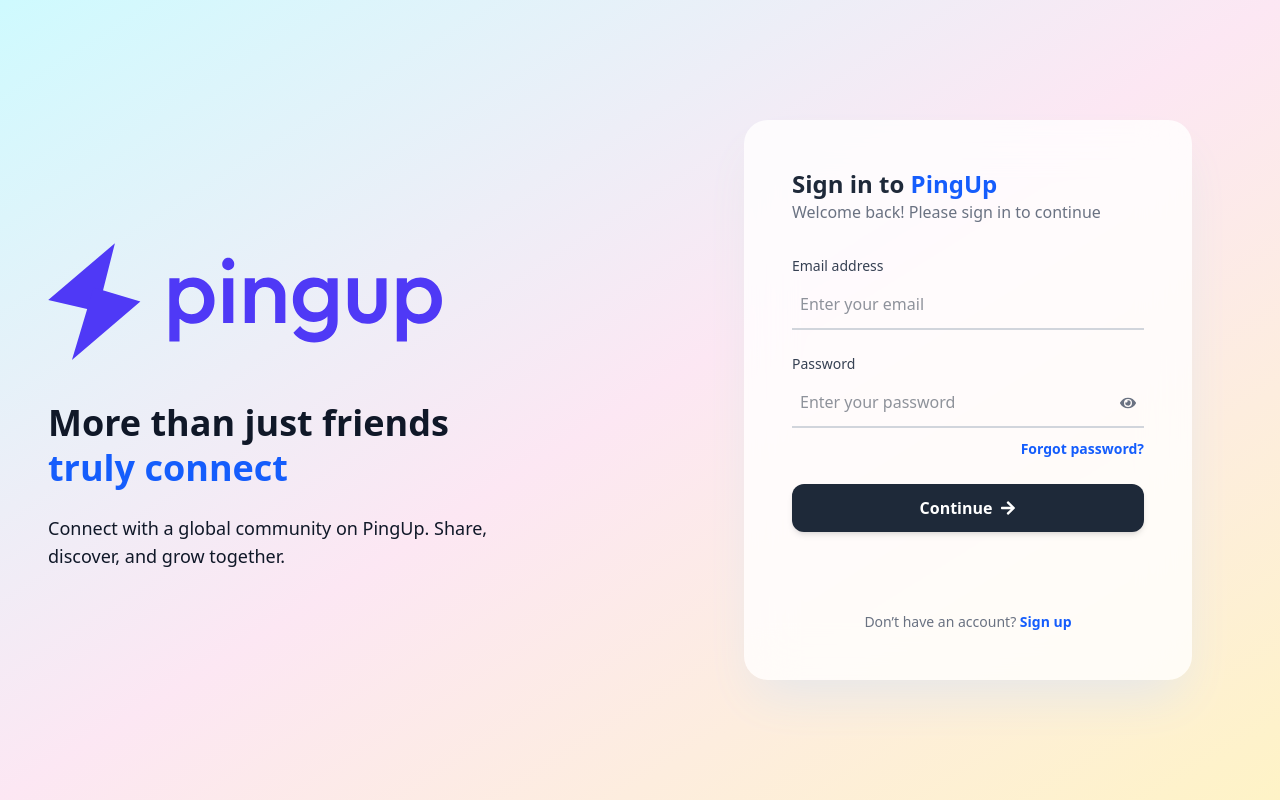
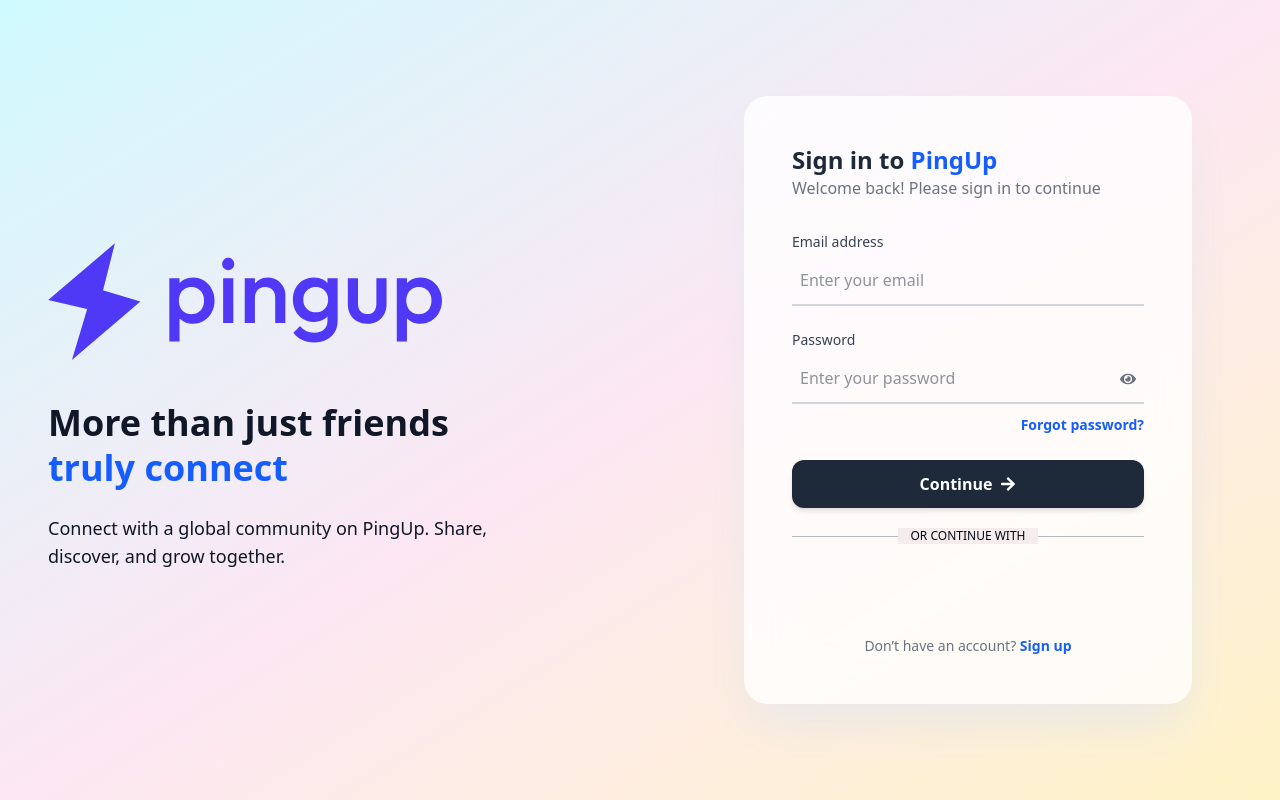
Before and after one commit to abhishekverma9/PingUp, a React (Vite) app in the folder frontend/: page /login in a window 1280 px wide. Built offline with nearby package versions, Linux system fonts and the light colour scheme; no server answers.

Commit message:
Updated Login UI

```diff
--- a/frontend/src/pages/Login.jsx
+++ b/frontend/src/pages/Login.jsx
@@ -151,9 +151,45 @@
               </button>
             </form>
 
-            <div className="my-2 text-gray-400 text-sm"></div>
-            {/* Render the clean, official Google button */}
-            <GoogleLogin onSuccess={handleGoogleSuccess} onError={() => toast.error('Google Sign-In Failed')}useOneTap  />
+            {/* Social Logins */}
+            <div className="mt-5">
+              <div className="relative flex items-center justify-center my-3 mb-5">
+                <div className="absolute inset-0 flex items-center">
+                  <div className="w-full border-t border-gray-600/40"></div>
+                </div>
+                <span className="relative px-3 bg-[#f5eded] text-xs text-gray-950 uppercase">
+                  Or continue with
+                </span>
+              </div>
+
+              <div className="flex justify-center w-full">
+                {import.meta.env.VITE_GOOGLE_CLIENT_ID ? (
+                  <GoogleLogin
+                    onSuccess={handleGoogleSuccess}
+                    onError={() => {
+                      toast.error("Google Sign-In was unsuccessful. Try again.");
+                    }}
+                    theme="filled_black"
+                    size="large"
+                    shape="pill"
+                  />
+                ) : (
+                  <button
+                    type="button"
+                    onClick={() => {
+                      toast.error(
+                        "Google Client ID is not configured. Please define VITE_GOOGLE_CLIENT_ID in your frontend .env file.",
+                        { autoClose: 5000 }
+                      );
+                    }}
+                    className="flex items-center justify-center gap-3 px-6 py-2.5 w-full max-w-[250px] rounded-full bg-[#1b1b1b] border border-gray-600 hover:bg-[#282828] text-sm font-semibold transition"
+                  >
+                    <FaGoogle className="text-red-500 text-lg" />
+                    <span>Sign in with Google</span>
+                  </button>
+                )}
+              </div>
+            </div>
             {/* Toggle Login/Signup */}
             <div className="mt-6 sm:mt-8 text-center">
               <p className="text-xs sm:text-sm text-gray-500 dark:text-gray-400">
```
